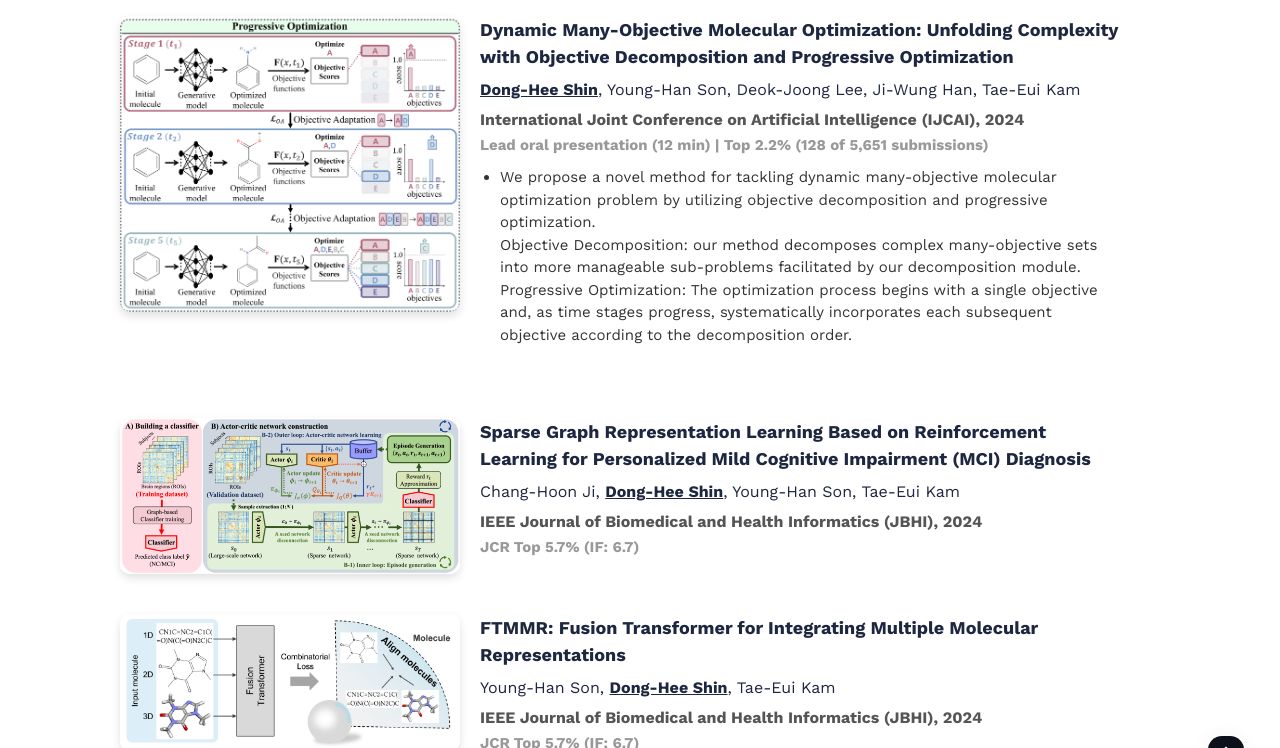
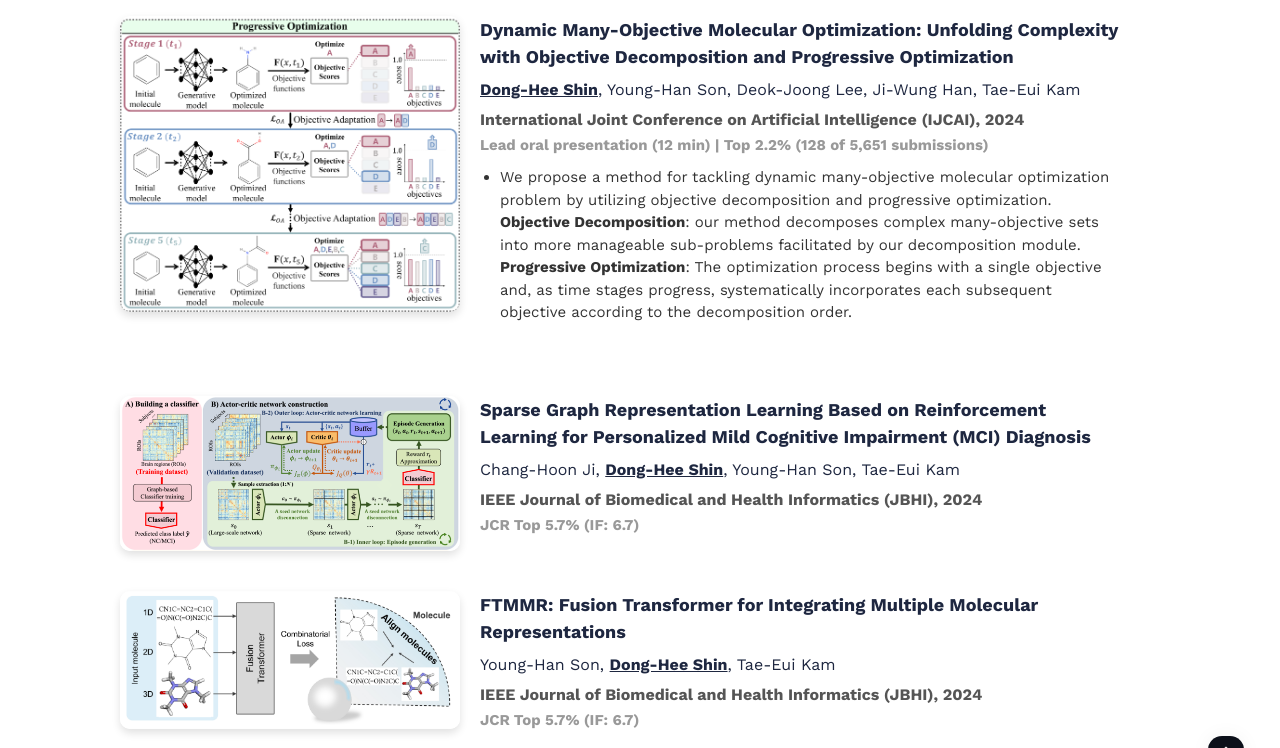
Before and after one commit to donghee-shin-page/donghee-shin-page.github.io, a Jekyll site: the page built from index.html, in a window 1280 px wide and 900 px high, scrolled down 1449 px, cut to the strip 92-840 px from the top of the window. Built offline with Jekyll 4.4.1, drawn with Linux system fonts in a browser that asks for light colours; nearby versions of some CDN libraries; the list of posts is cut into pages by our own code.

Commit message:
Update selected_publications.yml

```diff
--- a/_data/selected_publications.yml
+++ b/_data/selected_publications.yml
@@ -21,7 +21,8 @@
     authors: "Dong-Hee Shin, Young-Han Son, Deok-Joong Lee, Ji-Wung Han, Tae-Eui Kam"
     venue: "International Joint Conference on Artificial Intelligence (IJCAI), 2024"
     note: "Lead oral presentation (12 min) | Top 2.2% (128 of 5,651 submissions)"
-    description_points: "We propose a novel method for tackling dynamic many-objective molecular optimization problem by utilizing objective decomposition and progressive optimization.<br>Objective Decomposition: our method decomposes complex many-objective sets into more manageable sub-problems facilitated by our decomposition module.<br>Progressive Optimization: The optimization process begins with a single objective and, as time stages progress, systematically incorporates each subsequent objective according to the decomposition order."
+    description_points: "We propose a method for tackling dynamic many-objective molecular optimization problem by utilizing objective decomposition and progressive optimization.<br><b>Objective Decomposition</b>: our method decomposes complex many-objective sets into more manageable sub-problems facilitated by our decomposition module.<br><b>Progressive Optimization</b>: The optimization process begins with a single objective and, as time stages progress, systematically incorporates each subsequent objective according to the decomposition order."
+
 
 
   - title: "Sparse Graph Representation Learning Based on Reinforcement Learning for Personalized Mild Cognitive Impairment (MCI) Diagnosis"
```
